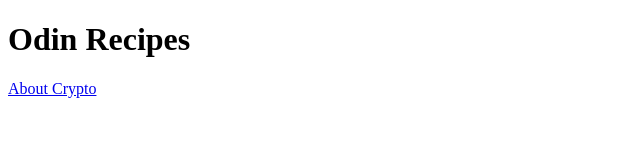
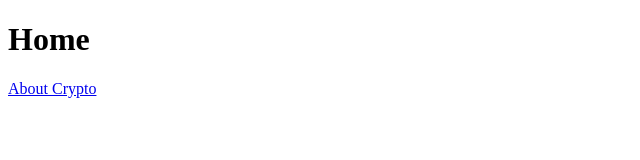
Before and after one commit to CebucBogdan/odin-recipes, a plain HTML site: page index.html in a window 1280 px wide. Shown: the whole page, without its empty margins (0-640 px from the left). Drawn offline with Linux system fonts and the light colour scheme.

Commit message:
adding a new photo to the content of the index.html and modify the title in Home

```diff
--- a/index.html
+++ b/index.html
@@ -9,8 +9,10 @@
 </head>
 
 <body>
-    <h1>Odin Recipes</h1>
+    <h1>Home</h1>
+    <a href="crypto_index.jpg" alt="This is a photo about cryptocurrency"></a>
     <a href="recipes/cryptocurrency.html">About Crypto</a>
+
 </body>
 
 </html>
```
Also changed, not shown: crypto_index.jpg (added).
